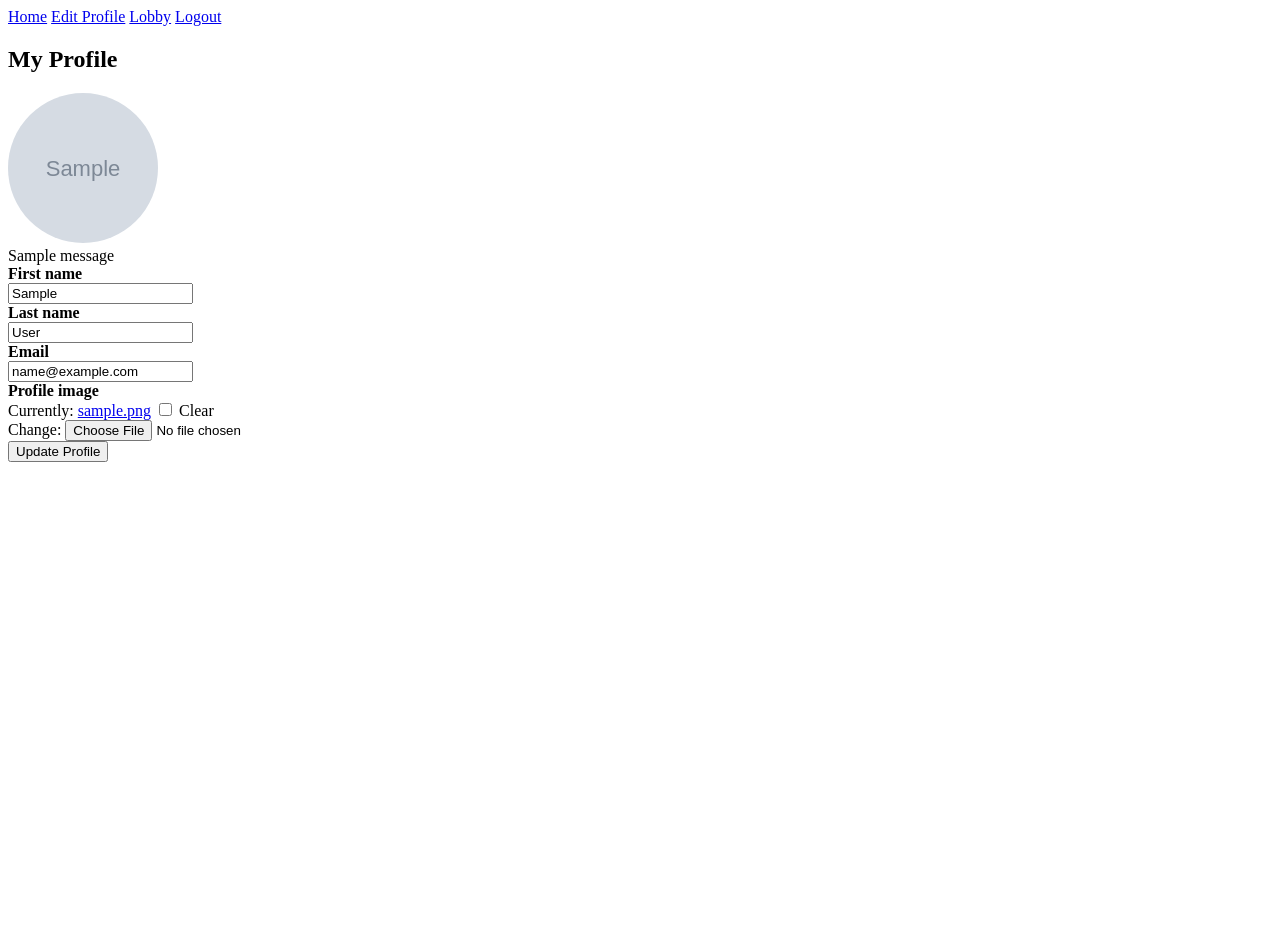
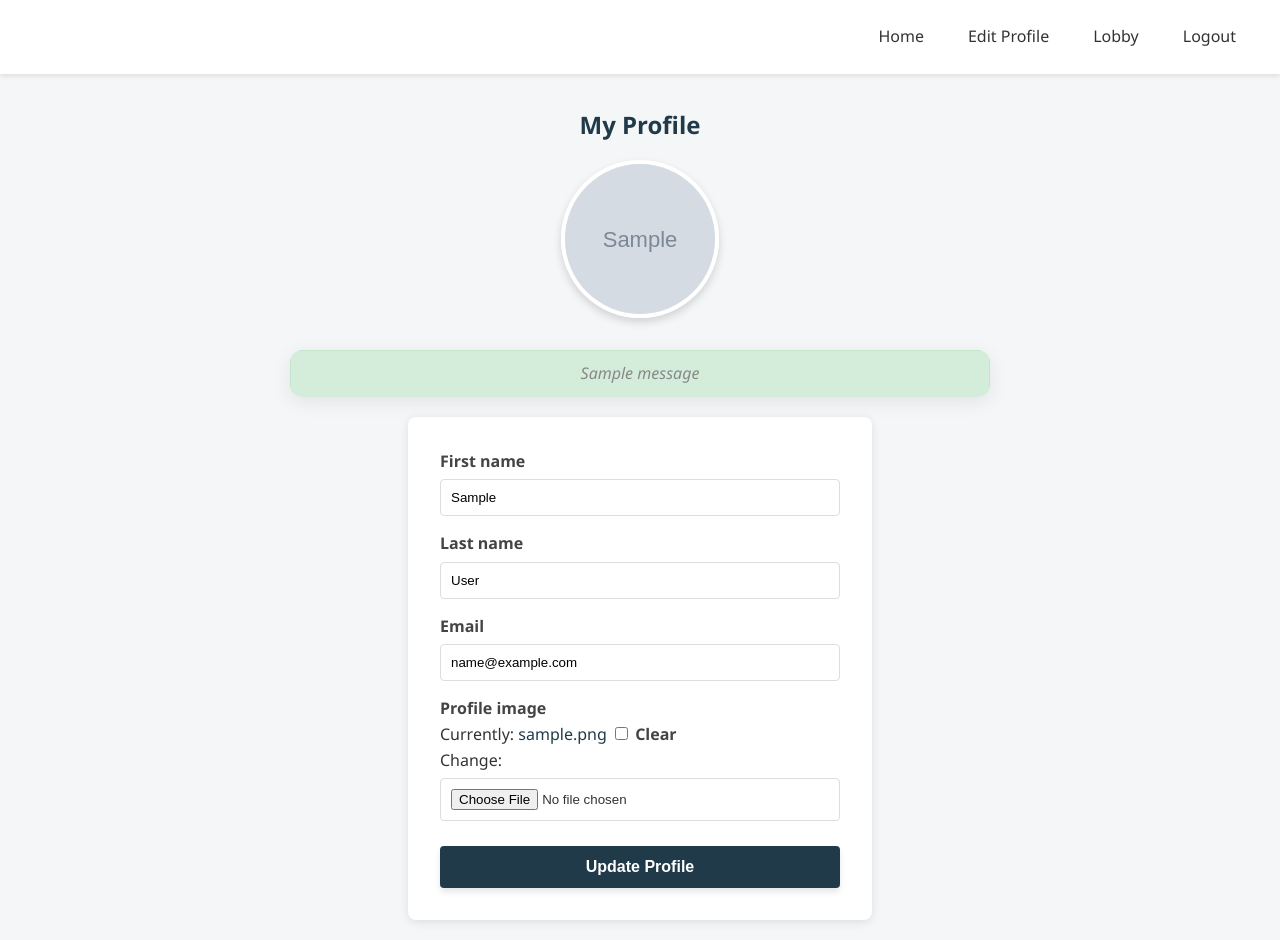
Before and after one commit to jtutor26/video_chat, a Django app: page /profile/ in a window 1280 px wide. Before the commit the page ends 462 px from the top, so only its background shows below. Run offline with Django 5.2, Linux system fonts and the light colour scheme; a user stored in the database is signed in; tables that the repository leaves empty hold one stand-in row (values such as "Sample post"); grey boxes marked "Sample" are stand-in pictures; one stand-in notice (Sample message) is shown.

Commit message:
basic styling with AI

```diff
--- a/config/templates/base.html
+++ b/config/templates/base.html
@@ -1,6 +1,10 @@
 <!DOCTYPE html>
 <head>
     <title>VideoChat - {%block title%}{%endblock title%}</title>
+    {%load static%}
+    <link rel="stylesheet" href="{% static 'css/main.css' %}">
+    <link rel="stylesheet" href="{% static 'css/users.css' %}">
+    <link rel="stylesheet" href="{% static 'css/videochats.css' %}">
 </head>
 <body>
     <nav>
--- /dev/null
+++ b/static/css/main.css
@@ -0,0 +1,88 @@
+/* --- Global Styles --- */
+:root {
+    --bg-color: #f4f6f8;
+    --text-color: #333;
+    --primary-color: #203A49; /* Matching the video container color */
+    --accent-color: #3e8e41;
+    --danger-color: #ff5555;
+    --nav-bg: #fff;
+    --shadow: 0 2px 5px rgba(0,0,0,0.1);
+}
+
+body {
+    font-family: 'Segoe UI', Tahoma, Geneva, Verdana, sans-serif;
+    margin: 0;
+    padding: 0;
+    background-color: var(--bg-color);
+    color: var(--text-color);
+    line-height: 1.6;
+}
+
+a {
+    text-decoration: none;
+    color: var(--primary-color);
+}
+
+/* --- Navigation --- */
+nav {
+    background-color: var(--nav-bg);
+    padding: 1rem 2rem;
+    box-shadow: var(--shadow);
+    display: flex;
+    justify-content: flex-end;
+    align-items: center;
+    gap: 20px;
+    margin-bottom: 2rem;
+}
+
+nav a {
+    color: var(--text-color);
+    font-weight: 500;
+    padding: 8px 12px;
+    border-radius: 4px;
+    transition: background-color 0.3s;
+}
+
+nav a:hover {
+    background-color: #e9ecef;
+    color: var(--primary-color);
+}
+
+/* --- Main Content Block --- */
+/* This ensures content isn't flush against the screen edge */
+body > h2, body > main, body > div, .content-wrapper {
+    max-width: 1200px;
+    margin: 0 auto;
+    padding: 0 20px;
+}
+
+/* --- Homepage Specifics (home.html) --- */
+.title {
+    font-size: 3rem;
+    color: var(--primary-color);
+    text-align: center;
+    margin-top: 3rem;
+}
+
+.description {
+    text-align: center;
+    font-size: 1.2rem;
+    color: #666;
+    max-width: 600px;
+    margin: 1rem auto 3rem auto;
+}
+
+/* New Wrapper Style */
+.about-section {
+    text-align: center;      /* Centers the text and inline elements */
+    max-width: 600px;        /* Matches the width of the description above */
+    margin: 0 auto;          /* Centers the block itself */
+}
+
+.about-us {
+    border-bottom: 2px solid var(--primary-color);
+    display: inline-block;   /* Keeps the border width equal to the text width */
+    margin-top: 2rem;
+    padding-bottom: 5px;
+    color: var(--primary-color);
+}
--- /dev/null
+++ b/static/css/users.css
@@ -0,0 +1,124 @@
+/* --- Forms (Login, Register, Profile) --- */
+form {
+    background-color: #fff;
+    padding: 2rem;
+    border-radius: 8px;
+    box-shadow: 0 2px 10px rgba(0,0,0,0.1);
+    max-width: 400px;
+    margin: 20px auto; /* Centers the form */
+}
+
+/* Form fields styling */
+form p, form div {
+    margin-bottom: 15px;
+}
+
+form input[type="text"],
+form input[type="password"],
+form input[type="email"],
+form input[type="file"] {
+    width: 100%;
+    padding: 10px;
+    margin-top: 5px;
+    border: 1px solid #ddd;
+    border-radius: 4px;
+    box-sizing: border-box; /* Ensures padding doesn't widen element */
+}
+
+form label {
+    font-weight: 600;
+    color: #444;
+}
+
+/* Buttons */
+button[type="submit"] {
+    width: 100%;
+    padding: 12px;
+    background-color: #203A49;
+    color: white;
+    border: none;
+    border-radius: 4px;
+    cursor: pointer;
+    font-size: 1rem;
+    transition: background-color 0.3s;
+    margin-top: 10px;
+}
+
+button[type="submit"]:hover {
+    background-color: #162a36;
+}
+
+/* --- Profile Page Specifics --- */
+
+/* This wrapper centers the image */
+.profile-image-wrapper {
+    display: flex;
+    justify-content: center;
+    margin-bottom: 2rem;
+    margin-top: 1rem;
+}
+
+/* Styled Class for the image (replaces inline styles) */
+.profile-img {
+    width: 150px;
+    height: 150px;
+    object-fit: cover;
+    border-radius: 50%;
+    border: 4px solid #fff;
+    box-shadow: 0 4px 8px rgba(0,0,0,0.15);
+}
+
+/* Styled Class for the placeholder */
+.no-image-placeholder {
+    width: 150px;
+    height: 150px;
+    background-color: #ddd;
+    border-radius: 50%;
+    display: flex;
+    align-items: center;
+    justify-content: center;
+    color: #666;
+    font-weight: bold;
+    border: 4px solid #fff;
+    box-shadow: 0 4px 8px rgba(0,0,0,0.15);
+}
+
+.profile-header {
+    text-align: center;
+    margin-bottom: 2rem;
+}
+
+/* Messages/Alerts */
+.messages {
+    list-style: none;
+    padding: 0;
+    margin-bottom: 20px;
+    text-align: center;
+}
+
+.messages li {
+    padding: 10px;
+    border-radius: 4px;
+    background-color: #d4edda;
+    color: #155724;
+    border: 1px solid #c3e6cb;
+}
+.messages li.error {
+    background-color: #f8d7da;
+    color: #721c24;
+    border-color: #f5c6cb;
+}
+
+/* --- Auth Page Footer Links --- */
+/* This targets the "Already have an account?" text immediately after the forms */
+form + p {
+    text-align: center;
+    margin-top: 15px;
+    color: #666; /* Optional: makes the text slightly softer */
+}
+
+/* Ensure the link inside that text stands out */
+form + p a {
+    font-weight: 600;
+    color: #203A49;
+}
--- /dev/null
+++ b/static/css/videochats.css
@@ -0,0 +1,175 @@
+/* --- Lobby Styles --- */
+
+/* Center the main headings */
+h2, h3 {
+    text-align: center;
+    color: #203A49; /* Matching primary color */
+    margin-top: 20px;
+}
+
+/* --- Create Room Button Centering --- */
+/* Target the link wrapping the button to center it */
+a[href*="create"] {
+    display: flex !important; /* Force flex to easily center content */
+    justify-content: center;
+    text-decoration: none;
+    margin: 30px 0; /* Add spacing above and below */
+}
+
+/* Style the button itself */
+button {
+    background-color: #3e8e41;
+    color: white;
+    padding: 12px 30px;
+    border: none;
+    border-radius: 6px;
+    cursor: pointer;
+    font-size: 1.1rem;
+    font-weight: 600;
+    transition: background-color 0.2s, transform 0.1s;
+    box-shadow: 0 4px 6px rgba(0,0,0,0.1);
+}
+
+button:hover {
+    background-color: #367c39;
+}
+
+button:active {
+    transform: scale(0.98);
+}
+
+/* --- Room List "Card" Box --- */
+/* This creates the centered box effect for the list */
+ul {
+    max-width: 700px; /* Restricts width so it's not full screen */
+    margin: 0 auto;   /* Centers the box horizontally */
+    background: #fff;
+    border-radius: 12px;
+    box-shadow: 0 5px 20px rgba(0,0,0,0.08); /* Soft shadow for "lifted" look */
+    list-style: none; /* Removes bullet points */
+    padding: 0;
+    overflow: hidden; /* Keeps child elements inside rounded corners */
+}
+
+li {
+    padding: 20px 30px;
+    border-bottom: 1px solid #f0f0f0;
+    display: flex;
+    justify-content: space-between; /* Pushes Name to left, Host to right */
+    align-items: center;
+    transition: background-color 0.2s;
+}
+
+li:last-child {
+    border-bottom: none;
+}
+
+li:hover {
+    background-color: #f9fbfd; /* Slight highlight on hover */
+}
+
+.room-link {
+    font-size: 1.2rem;
+    font-weight: 700;
+    color: #203A49;
+    text-decoration: none;
+}
+
+.room-link:hover {
+    text-decoration: underline;
+}
+
+/* Empty state message */
+li:only-child {
+    justify-content: center;
+    color: #888;
+    font-style: italic;
+}
+
+
+/* --- Active Room (Video Grid) Styles --- */
+/* (Keep these for the actual video room page) */
+
+#video-streams {
+    display: flex;
+    flex-wrap: wrap;
+    justify-content: center;
+    gap: 15px;
+    padding: 20px;
+    height: 80vh;
+    overflow-y: auto;
+}
+
+.video-container {
+    flex-basis: 500px;
+    max-width: 500px;
+    min-height: 300px;
+    max-height: 300px;
+    border-radius: 8px;
+    overflow: hidden;
+    background-color: #203A49;
+    position: relative;
+    box-shadow: 0 4px 6px rgba(0,0,0,0.3);
+}
+
+.video-player {
+    height: 100%;
+    width: 100%;
+    object-fit: cover;
+}
+
+.username-wrapper {
+    position: absolute;
+    top: 10px;
+    left: 10px;
+    z-index: 10;
+    background-color: rgba(0,0,0,0.6);
+    padding: 5px 10px;
+    color: #fff;
+    font-size: 0.9rem;
+    border-radius: 4px;
+}
+
+/* Controls Bar */
+#controls-wrapper {
+    position: fixed;
+    bottom: 20px;
+    left: 50%;
+    transform: translateX(-50%);
+    display: flex;
+    gap: 15px;
+    background-color: rgba(255, 255, 255, 0.95);
+    padding: 15px 25px;
+    border-radius: 30px;
+    box-shadow: 0 4px 15px rgba(0,0,0,0.2);
+    z-index: 100;
+}
+
+#controls-wrapper button {
+    padding: 10px 20px;
+    border-radius: 20px;
+    font-size: 1rem;
+    margin: 0; /* Reset margin from the general button style above */
+    box-shadow: none;
+}
+
+#mic-btn, #camera-btn {
+    background-color: #fff;
+    border: 1px solid #ccc;
+    color: #333;
+}
+
+#leave-btn {
+    background-color: #ff5555;
+    color: white;
+}
+
+/* --- Center the "Back to Lobby" Link --- */
+/* This selects the lobby link but excludes the one inside the navigation bar */
+a[href*="lobby"]:not(nav a) {
+    display: block;          /* Allows it to take up full width to be centered */
+    text-align: center;      /* Centers the text */
+    margin: 20px auto;       /* Adds spacing above and below */
+    width: fit-content;      /* Ensures the hover effect only highlights the text area */
+    font-weight: 600;
+}
--- a/users/templates/users/profile.html
+++ b/users/templates/users/profile.html
@@ -1,23 +1,25 @@
 {% extends 'base.html' %}
-{%block title%}Profile{%endblock title%}
+{% load static %} {% block title %}Profile{% endblock title %}
 
 {% block content %}
     <h2>My Profile</h2>
 
+    <div class="profile-image-wrapper">
         {% if user.profile_image %}
-        <img src="{{ user.profile_image.url }}" alt="Profile Picture" style="width: 150px; height: 150px; object-fit: cover; border-radius: 50%;">
+            <img src="{{ user.profile_image.url }}" alt="Profile Picture" class="profile-img">
         {% else %}
-        <div style="width: 150px; height: 150px; background-color: #ddd; border-radius: 50%; display: flex; align-items: center; justify-content: center;">
+            <div class="no-image-placeholder">
                 No Image
             </div>
         {% endif %}
+    </div>
 
     {% if messages %}
+        <ul class="messages">
             {% for message in messages %}
-            <div>
-                {{ message }}
-            </div>
+            <li{% if message.tags %} class="{{ message.tags }}"{% endif %}>{{ message }}</li>
             {% endfor %}
+        </ul>
     {% endif %}
 
     <div>
@@ -30,7 +32,7 @@
                     <br>
                     {{ field }}
                     {% if field.errors %}
-                        <div>
+                        <div style="color: red; font-size: 0.9em;">
                             {{ field.errors }}
                         </div>
                     {% endif %}
--- a/videochats/templates/videochats/lobby.html
+++ b/videochats/templates/videochats/lobby.html
@@ -12,7 +12,7 @@
     {% endif %}
 
     <a href="{% url 'create_room' %}" style="display: block; margin-bottom: 20px;">
-        <button>Create New Room</button>
+        <button class="btn-create">Create New Room</button>
     </a>
 
     <h3>Active Rooms</h3>
```
Also changed, not shown: config/templates/home.html (+6 -4 lines). Lines whose indentation alone changed are shown as unchanged.
